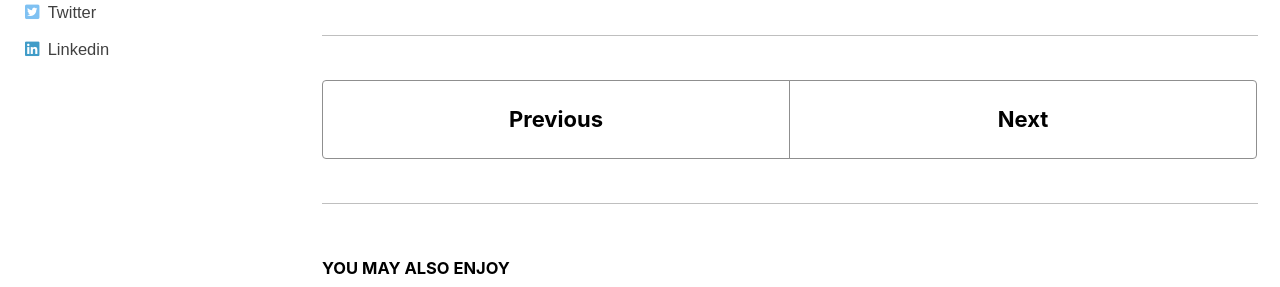
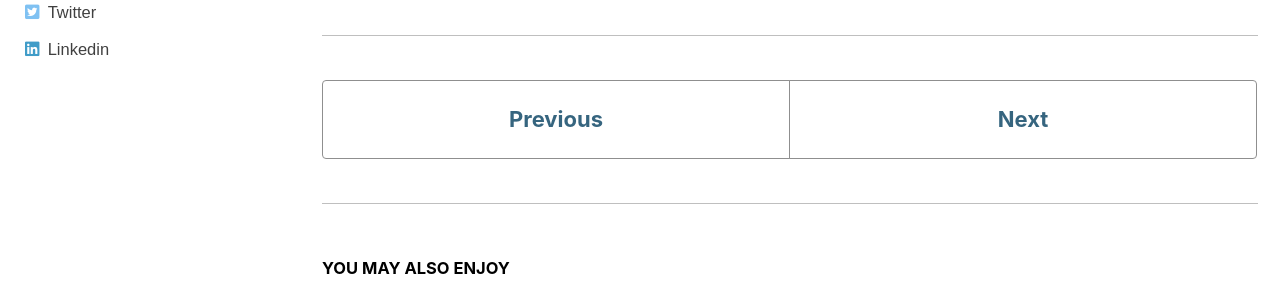
Before and after one commit to martinstnv/amatas-blog, a Jekyll site: the page built from _posts/2023-03-28-how-to-decide-which-types-of-data-to-secure.md, in a window 1280 px wide and 1400 px high, scrolled down 3996 px. Shown: the part 377-664 px from the top of the window. Built offline with Jekyll 4.4.1, drawn with Linux system fonts in a browser that asks for light colours; cached includes are drawn as plain includes.

Commit message:
minor changes

```diff
--- a/assets/css/main.scss
+++ b/assets/css/main.scss
@@ -33,22 +33,22 @@ search: false
 /*
   Page content ################################################################### */
 
-.page__content a:link {
+.page__content a:link, .page__taxonomy-item{
   color: rgb(5, 99, 193);
   text-decoration: none;
 }
 
-.page__content a:visited {
+.page__content a:visited, .page__taxonomy-item {
   color: rgb(5, 99, 193);
   text-decoration: none;
 }
 
-.page__content a:hover {
+.page__content a:hover, .page__taxonomy-item {
   color: rgb(5, 99, 193);
   text-decoration: none;
 }
 
-.page__content a:active {
+.page__content a:active, .page__taxonomy-item {
   color: rgb(5, 99, 193);
   text-decoration: none;
 }
@@ -60,6 +60,14 @@ search: false
 
 blockquote {
   border-left: 0.25em solid #36657F;
+}
+
+.pagination--pager {
+  color: #36657F;
+}
+
+.pagination--pager:hover {
+  background-color: #36657F;
 }
 
 /*
```
